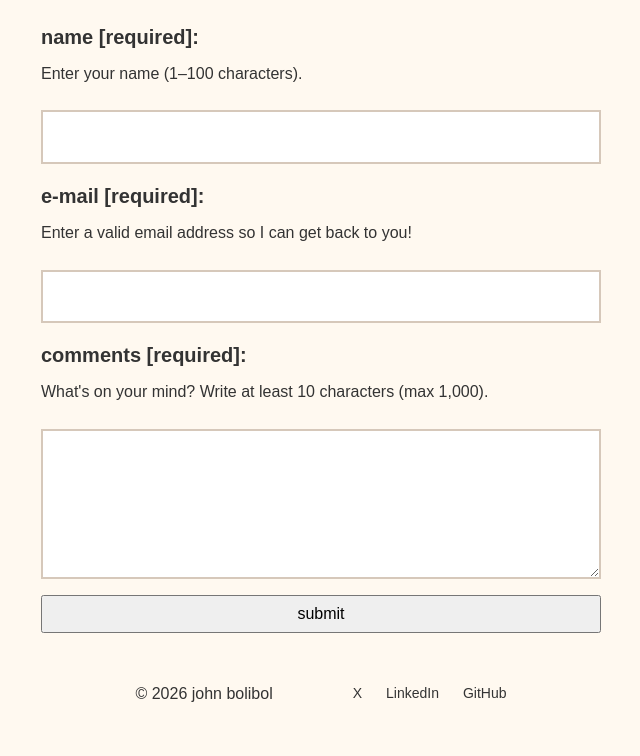
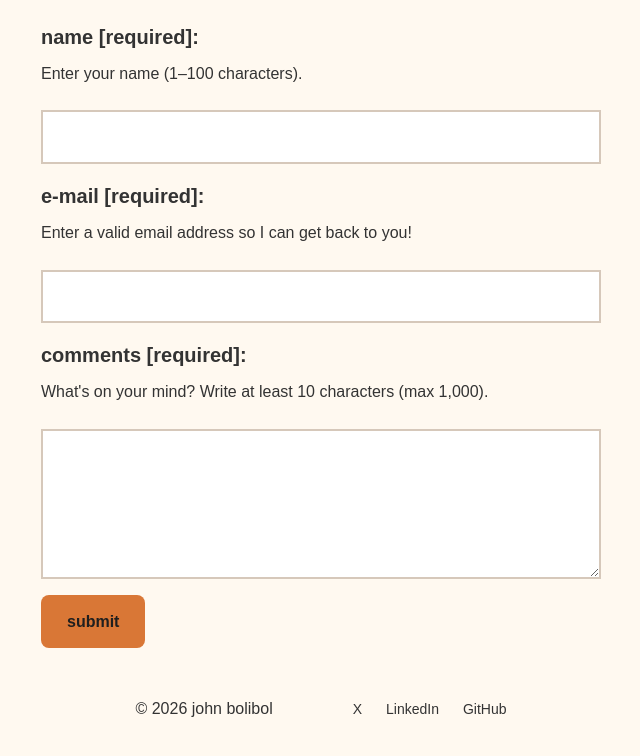
Before and after one commit to jhnkb/CSE134B-HW4, a plain HTML site: page form-no-js.html in a window 1280 px wide. Shown: the part 352-1108 px from the top of the page, without its empty margins (319-959 px from the left). Drawn offline with Linux system fonts and the light colour scheme.

Commit message:
Add button styles to contact form for improved UI

```diff
--- a/style/contact.css
+++ b/style/contact.css
@@ -71,3 +71,25 @@ form label {
     font-weight: bold;
     margin-bottom: 0.5rem;
 }
+
+form button {
+    background-color: var(--color-primary);
+    color: #1f1f1f;
+    border: 2px solid transparent;
+    border-radius: var(--radius-small);
+    padding: 0.75em 1.5em;
+    font: inherit;
+    font-weight: 600;
+    cursor: pointer;
+    align-self: flex-start;
+    transition: background-color 0.2s ease;
+}
+
+form button:hover {
+    background-color: var(--color-hover);
+}
+
+form button:focus-visible {
+    outline: 3px solid var(--color-primary);
+    outline-offset: 3px;
+}
```
